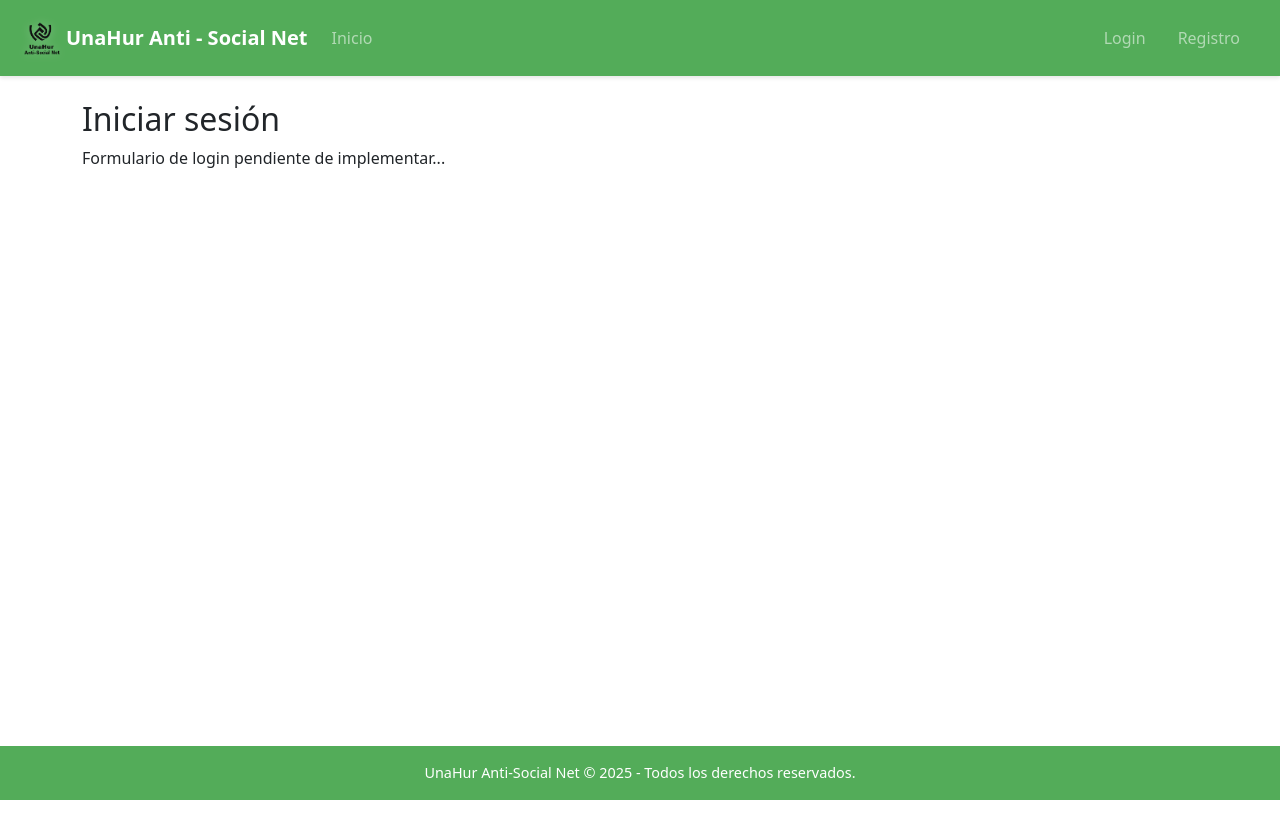
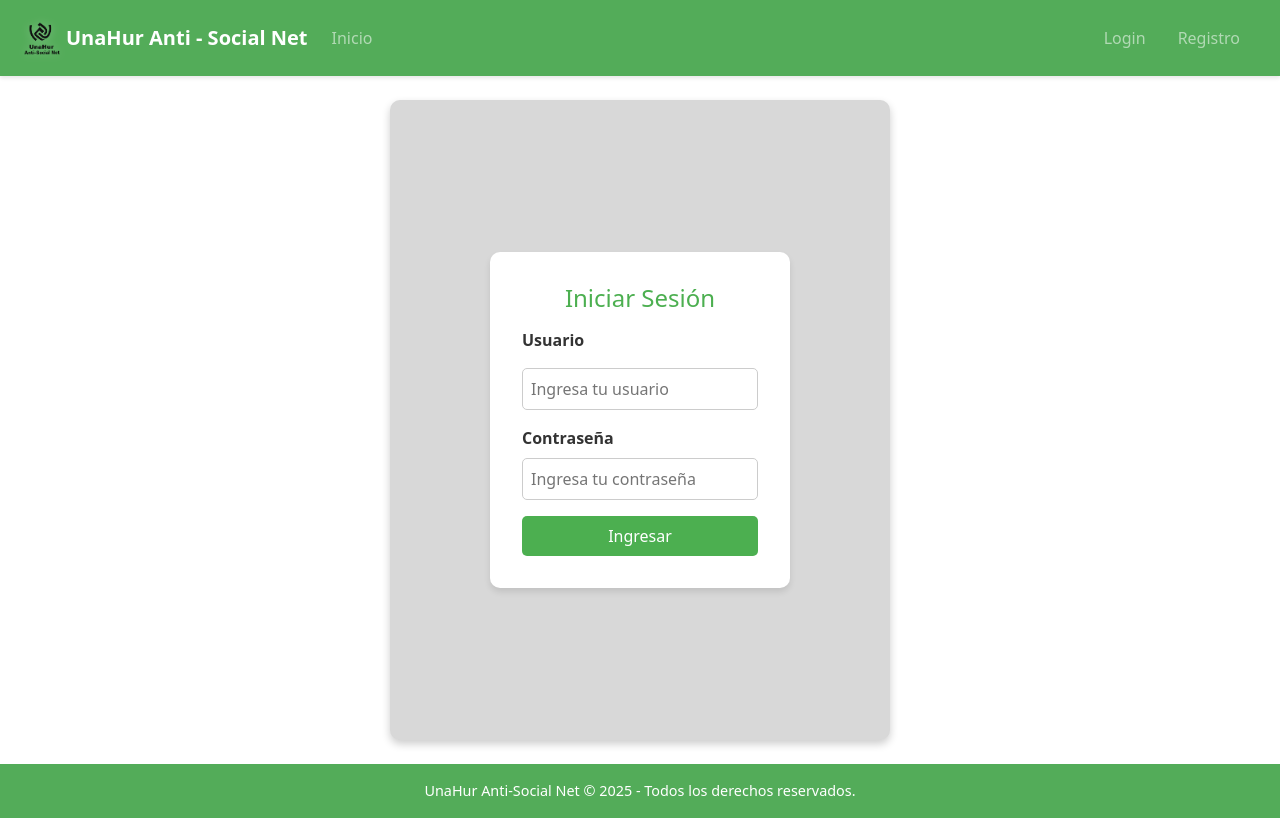
Before and after one commit to Erika-Campos-V/UnaHur-Anti-Social-Net-Interfaz-de-Usuario-Los-Estrategas, a React (Vite) app in the folder losEstrategas/: page /login in a window 1280 px wide. Built offline with nearby package versions, Linux system fonts and the light colour scheme.

Commit message:
Cambios en login y registro

```diff
--- a/losEstrategas/src/pages/Login.jsx
+++ b/losEstrategas/src/pages/Login.jsx
@@ -1,8 +1,68 @@
+import "../styles/login.css";
+import React, { useState } from "react";
+import { useNavigate } from "react-router-dom";
+
 const Login = () => {
+  const [nickName, setName] = useState("");
+  const [contraseña, setContraseña] = useState("");
+  const [mensajeError, setMensajeError] = useState("");
+  const navigate = useNavigate();
+
+  async function validarUsuario(e) {
+    e.preventDefault()
+    try {  //Trae a todos los users
+      const users = await fetch("http://localhost:3001/users");
+      if (!users) { //Si es vacío muestra error
+        throw new Error("Error al consultar usuarios: " + users.status);
+      }
+      const usuariosObtenidos = await users.json(); //Convierte a json
+      //Busca que haya un user con ese nick para que pueda loguearse
+      const usuarioAValidar = usuariosObtenidos.find((u) => u.nickName == nickName);
+      if (!usuarioAValidar) { //Si no lo hay muestra mensaje
+        setMensajeError("Nombre de usuario incorrecto.");
+      } else if (usuarioAValidar && contraseña != "123456") { //Si hay user pero la contraseña esta mal muestra mensaje
+        setMensajeError("Contraseña incorrecta.");
+      } else if (usuarioAValidar && contraseña == "123456") {
+        //Si está todo bien te redirecciona a la home
+        navigate("/");
+      }
+    } catch (error) {
+      throw new Error(
+        "Error en la consulta a la base de datos, razon: " + error
+      );
+    }
+  }
   return (
-    <div>
-      <h2>Iniciar sesión</h2>
-      <p>Formulario de login pendiente de implementar...</p>
+    <div className="login-container">
+      <div className="login-box">
+        <h2 className="login-title">Iniciar Sesión</h2>
+        <form onSubmit={validarUsuario}>
+          <div className="login-field">
+            <label className="login-label">Usuario</label>
+            <p>{mensajeError}</p>
+            <input
+              type="text"
+              placeholder="Ingresa tu usuario"
+              className="login-input"
+              value={nickName}
+              onChange={(e) => setName(e.target.value)}
+            />
+          </div>
+          <div className="login-field">
+            <label className="login-label">Contraseña</label>
+            <input
+              type="password"
+              placeholder="Ingresa tu contraseña"
+              className="login-input"
+              value={contraseña}
+              onChange={(e) => setContraseña(e.target.value)}
+            />
+          </div>
+          <button type="submit" className="login-button">
+            Ingresar
+          </button>
+        </form>
+      </div>
     </div>
   );
 };
--- a/losEstrategas/src/pages/Register.jsx
+++ b/losEstrategas/src/pages/Register.jsx
@@ -1,10 +1,109 @@
+import "../styles/login.css";
+import React, { useState } from "react";
+import { useNavigate } from "react-router-dom";
+
 const Register = () => {
-  return (
-    <div>
-      <h2>Registro de Usuario</h2>
-      <p>Aquí irá el formulario para registrarse.</p>
-    </div>
-  );
+  const [nickName, setName] = useState("");
+  const [contraseña, setContraseña] = useState("");
+  const [email, setEmail] = useState("");
+  const [mensajeError, setMensajeError] = useState("");
+  const [errorEmail, setErrorEmail] = useState("");
+
+  const navigate = useNavigate();
+
+  async function validarUsuario(e) {
+    e.preventDefault();
+
+    setErrorEmail("");
+    setMensajeError("")
+
+    try { //Trae todos los usuarios registrados
+      const users = await fetch("http://localhost:3001/users");
+      if (!users) {
+        throw new Error("Error al consultar usuarios: " + users.status);
+      }
+      const usuariosObtenidos = await users.json();
+
+      if (!nickName.trim()) {  //Si esta vacio muestra mensaje
+        setMensajeError("El nombre no es valido.");
+        return
+      } else if (!/\S+@\S+\.\S+/.test(email)) { //Si no es formato email muestra mensaje
+        setErrorEmail("Email debe ser correcto.");
+        return
+      } else if (usuariosObtenidos.find((u) => u.nickName == nickName)) { //Si ya hay un user con ese nick muestra mensaje
+        setMensajeError("El nombre de usuario no está disponible.");
+        return
+      } else if (usuariosObtenidos.find((u) => u.email == email)) { //Si hay un user con ese email muestra mensaje.
+        setErrorEmail("El email no está disponible.");
+        return
+      } else if (contraseña != "123456") { //Si la contraseña es incorrecta muestra mensaje
+        setMensajeError("Contraseña incorrecta.");
+        return
+      } else if (contraseña == "123456") { // Si todo esta bien registra al usuario
+        const user = await fetch("http://localhost:3001/users", {
+          method: "POST",
+          headers: {
+            "Content-Type": "application/json",
+          },
+          body: JSON.stringify({
+            nickName: nickName,
+            email: email,
+          }),
+        });
+        if(user.ok){ //Si se registró correctamente te redirecciona al home
+          navigate("/");
+        }
+      }
+    } catch (error) {
+      throw new Error(
+        "Error en la consulta a la base de datos, razon: " + error
+      );
+    }
+  }
+    return (
+      <div className="login-container">
+        <div className="login-box">
+          <h2 className="login-title">Registrarse</h2>
+          <form onSubmit={validarUsuario}>
+            <div className="login-field">
+              <label className="login-label">Usuario</label>
+              <p>{mensajeError}</p>
+              <input
+                type="text"
+                placeholder="Ingresa tu usuario"
+                className="login-input"
+                value={nickName}
+                onChange={(e) => setName(e.target.value)}
+              />
+            </div>
+            <div className="login-field">
+              <label className="login-label">Email</label>
+              <p>{errorEmail}</p>
+              <input
+                type="text"
+                placeholder="Ingresa tu email"
+                className="login-input"
+                value={email}
+                onChange={(e) => setEmail(e.target.value)}
+              />
+            </div>
+            <div className="login-field">
+              <label className="login-label">Contraseña</label>
+              <input
+                type="password"
+                placeholder="Ingresa tu contraseña"
+                className="login-input"
+                value={contraseña}
+                onChange={(e) => setContraseña(e.target.value)}
+              />
+            </div>
+            <button type="submit" className="login-button">
+              Registrarme
+            </button>
+          </form>
+        </div>
+      </div>
+    );
+
 };
-
 export default Register;
--- /dev/null
+++ b/losEstrategas/src/styles/login.css
@@ -0,0 +1,56 @@
+
+.login-container {
+  background-color: #d8d8d8;
+  height: 80vh;
+  width: 90vw;
+  max-width: 500px;
+  display: flex;
+  justify-content: center;
+  align-items: center;
+  margin: auto;
+  border-radius: 10px;
+  box-shadow: 0 4px 8px rgba(0, 0, 0, 0.2);
+}
+.login-box {
+  background-color: #FFFFFF;
+  padding: 2rem;
+  border-radius: 10px;
+  width: 300px;
+  box-shadow: 0px 4px 6px rgba(0, 0, 0, 0.1);
+}
+.login-title {
+  color: #4CAF50;
+  text-align: center;
+  margin-bottom: 1rem;
+  font-size: 1.5rem;
+}
+.login-field {
+  margin-bottom: 1rem;
+}
+.login-label {
+  display: block;
+  margin-bottom: 0.5rem;
+  color: #333;
+  font-weight: bold;
+}
+.login-input {
+  width: 100%;
+  padding: 0.5rem;
+  border: 1px solid #ccc;
+  border-radius: 5px;
+  font-size: 1rem;
+}
+.login-button {
+  background-color: #4CAF50;
+  color: #FFFFFF;
+  width: 100%;
+  padding: 0.5rem;
+  border: none;
+  border-radius: 5px;
+  font-size: 1rem;
+  cursor: pointer;
+  transition: background-color 0.3s;
+}
+.login-button:hover {
+  background-color: #45a049;
+}
```
